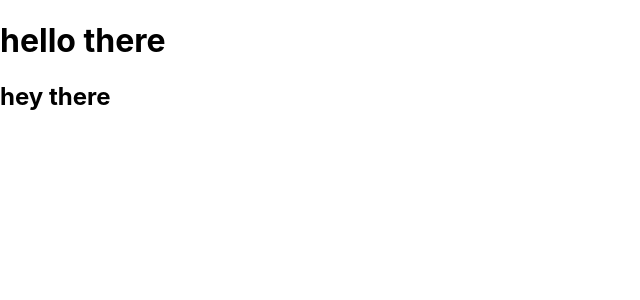
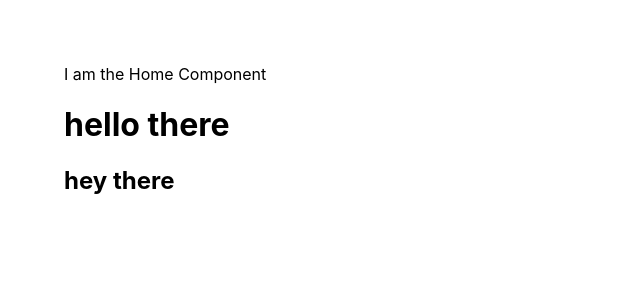
Before and after one commit to Niko-Ibakoo/e-commerce, a React (Create React App) app: page / in a window 1280 px wide. Shown: the top 300 px of the page, without its empty margins (0-640 px from the left). Built offline with nearby package versions, Linux system fonts and the light colour scheme; no server answers.

Commit message:
axios example

```diff
--- a/package.json
+++ b/package.json
@@ -6,6 +6,7 @@
     "@testing-library/jest-dom": "^5.16.5",
     "@testing-library/react": "^13.4.0",
     "@testing-library/user-event": "^13.5.0",
+    "axios": "^1.3.4",
     "react": "^18.2.0",
     "react-dom": "^18.2.0",
     "react-scripts": "5.0.1",
--- a/public/index.html
+++ b/public/index.html
@@ -2,16 +2,12 @@
 <html lang="en">
   <head>
     <meta charset="utf-8" />
-    <link rel="icon" href="%PUBLIC_URL%/favicon.ico" />
     <meta name="viewport" content="width=device-width, initial-scale=1" />
     <meta name="theme-color" content="#000000" />
     <meta
       name="description"
       content="Web site created using create-react-app"
     />
-    <link rel="apple-touch-icon" href="%PUBLIC_URL%/logo192.png" />
-
-    <link rel="manifest" href="%PUBLIC_URL%/manifest.json" />
 
     <title>React App</title>
   </head>
--- a/src/App.js
+++ b/src/App.js
@@ -1,8 +1,24 @@
 import React from "react";
+import axios from "axios";
+import { useState } from "react";
+import Home from "./components/Home";
 function App() {
+
+  const[name,setName] = useState('') // set this to the name ogf pokemon
+  const pokemon = "mewtwo" //
+
+  //use this to make an API callg , then whatever comes back from that call
+  // res is equal to whatever came from the API, is now temporarily stored as 'res' for us to decide what to do
+  // res=> console.log(res) will console log that data so we can see what it contains and decide exactly what we want
+  // setName(res) will store the data coming from the API in our own variable for us to use.
+  // my commenting fucking sucks so I apoligize , I hope it makes sense.
+  axios.get(`https://pokeapi.co/api/v2/pokemon/${pokemon}`).then(res=>setName(res.data.name))
+
   return (
     <div className="App">
+    <Home/>
       <h1>hello there</h1>
+      {name}
       <h2>hey there</h2>
     </div>
   );
--- /dev/null
+++ b/src/components/Home.js
@@ -0,0 +1,9 @@
+import React from 'react'
+
+const Home = () => {
+  return (
+    <div> I am the Home Component</div>
+  )
+}
+
+export default Home
--- a/src/index.css
+++ b/src/index.css
@@ -5,6 +5,7 @@ body {
     sans-serif;
   -webkit-font-smoothing: antialiased;
   -moz-osx-font-smoothing: grayscale;
+  margin: 5%;
 }
 
 code {
```
Also changed, not shown: 1 other file (tests, documents, lock files or other folders).
